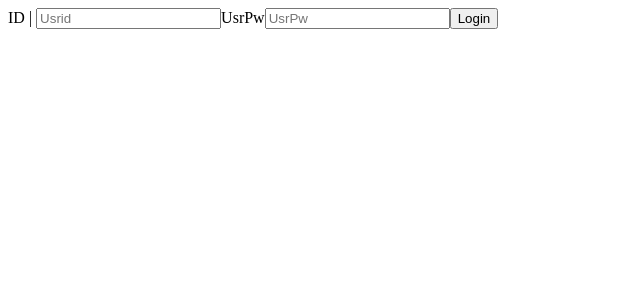
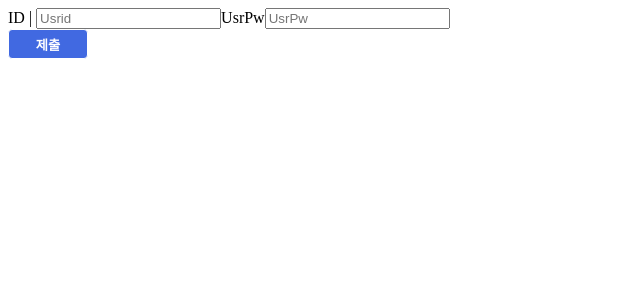
Before and after one commit to radio700/mine_app, a React (Create React App) app: page / in a window 1280 px wide. Shown: the top 300 px of the page, without its empty margins (0-640 px from the left). Built offline with nearby package versions, Linux system fonts and the light colour scheme.

Commit message:
btn_param_throw

```diff
--- a/src/App.js
+++ b/src/App.js
@@ -1,4 +1,5 @@
 import { useEffect, useState } from "react";
+import Button from "./components/Button";
 
 
 function App(){
@@ -8,6 +9,7 @@ function App(){
     */
     const [Usrid,setUsrid] = useState("");
     const [UsrPw,setHours] = useState("");
+    const [success,setSuccess] = useState(false);
 
     useEffect(() =>{
 
@@ -28,8 +30,13 @@ function App(){
             return;
         }
 
-        if(Usrid === user.id && UsrPw === user.pw) alert("oo")
-        else alert("유저가 존재하지 않거나 비밀번호가 틀렸어요")
+        if(Usrid === user.id && UsrPw === user.pw){
+            setSuccess(true);
+        }
+        else{
+            alert("유저가 존재하지 않거나 비밀번호가 틀렸어요");
+            setSuccess(false);
+        }
 
     }
 
@@ -43,7 +50,9 @@ function App(){
     */
     return(
         <div>
-            <form onSubmit={handleSubmit}>
+
+            {success === true ? "on" :
+                <form onSubmit={handleSubmit}>
                 <label htmlFor="Usrid">ID | </label>
                 <input
                     value={Usrid || ""}
@@ -62,8 +71,16 @@ function App(){
                     onChange={(e) => setHours(e.currentTarget.value)}
                 >
                 </input>
-                <button type="submit">Login</button>
+                <Button
+                    type="submit"
+                    text="제출"//파라미터 던진거 잘 볼 것
+                >
+                </Button>
+
             </form>
+            }
+
+
 
         </div>
     )
--- a/src/components/Button.module.css
+++ b/src/components/Button.module.css
@@ -5,4 +5,5 @@
     border: 1px solid white;
     border-radius: 4px;
     font-weight: bold;
+
 }
```
